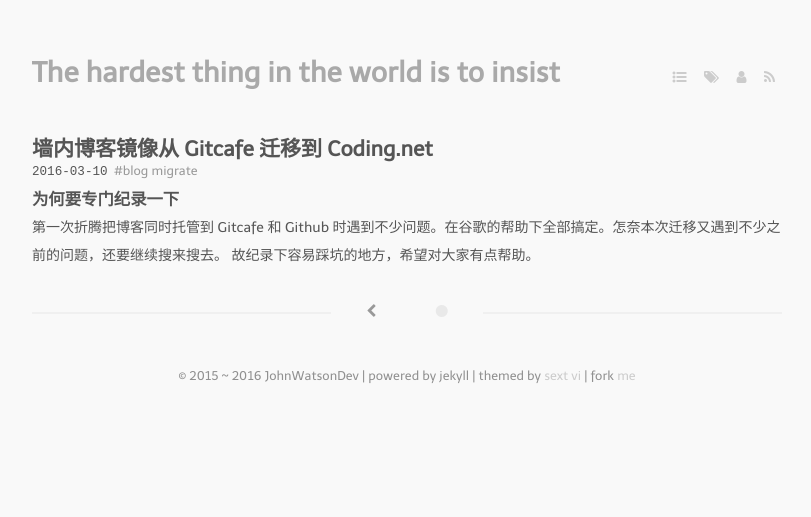
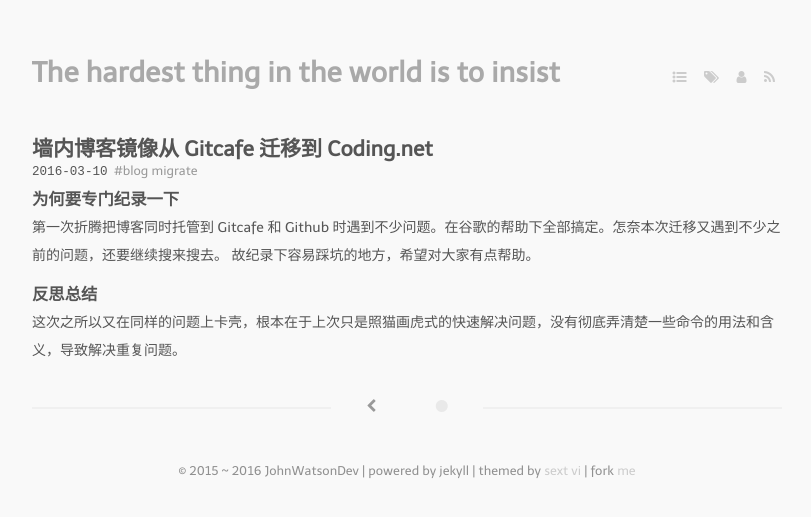
Before and after one commit to johnwatsondev/johnwatsondev.github.io, a Jekyll site: the page built from _posts/2016-03-10-migrate-to-coding.net-from-gitcafe.md, in a window 1280 px wide. Shown: the top 517 px of the page, without its empty margins (233-1044 px from the left). Built offline with Jekyll 4.4.1, drawn with Linux system fonts in a browser that asks for light colours; nearby versions of some CDN libraries; some web fonts are replaced; comment, search, counter and statistics services are not loaded.

Commit message:
update post

```diff
--- a/_posts/2016-03-10-migrate-to-coding.net-from-gitcafe.md
+++ b/_posts/2016-03-10-migrate-to-coding.net-from-gitcafe.md
@@ -10,3 +10,6 @@ tags:
 ### 为何要专门纪录一下
 第一次折腾把博客同时托管到 Gitcafe 和 Github 时遇到不少问题。在谷歌的帮助下全部搞定。怎奈本次迁移又遇到不少之前的问题，还要继续搜来搜去。
 故纪录下容易踩坑的地方，希望对大家有点帮助。
+
+### 反思总结
+这次之所以又在同样的问题上卡壳，根本在于上次只是照猫画虎式的快速解决问题，没有彻底弄清楚一些命令的用法和含义，导致解决重复问题。
```
